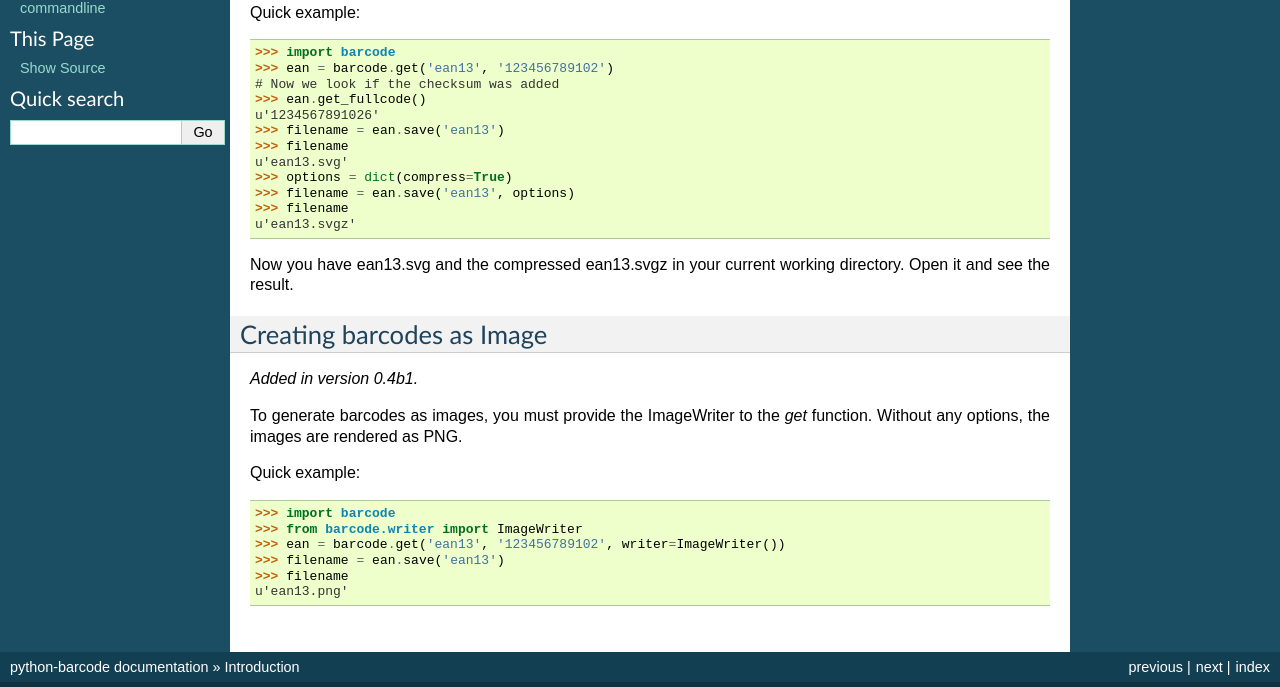
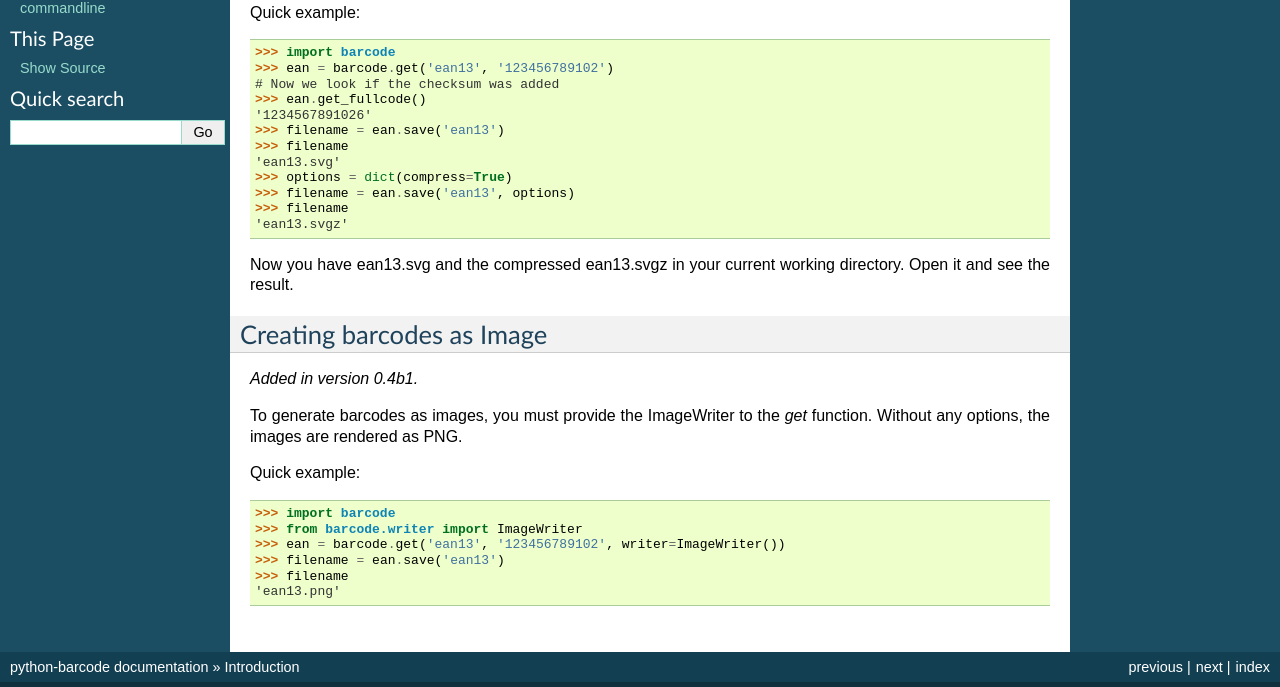
Before and after one commit to WhyNotHugo/python-barcode, a Sphinx documentation site: the page built from docs/barcode.rst, in a window 1280 px wide. Shown: the part 356-1043 px from the top of the page. Built offline with Sphinx 7.4.7, drawn with Linux system fonts in a browser that asks for light colours; the version number could not be read and is left out.

Commit message:
Remove needless unicode escapes

```diff
--- a/docs/barcode.rst
+++ b/docs/barcode.rst
@@ -27,14 +27,14 @@ Quick example::
     >>> ean = barcode.get('ean13', '123456789102')
     # Now we look if the checksum was added
     >>> ean.get_fullcode()
-    u'1234567891026'
+    '1234567891026'
     >>> filename = ean.save('ean13')
     >>> filename
-    u'ean13.svg'
+    'ean13.svg'
     >>> options = dict(compress=True)
     >>> filename = ean.save('ean13', options)
     >>> filename
-    u'ean13.svgz'
+    'ean13.svgz'
 
 Now you have ean13.svg and the compressed ean13.svgz in your current
 working directory. Open it and see the result.
@@ -55,4 +55,4 @@ Quick example::
     >>> ean = barcode.get('ean13', '123456789102', writer=ImageWriter())
     >>> filename = ean.save('ean13')
     >>> filename
-    u'ean13.png'
+    'ean13.png'
--- a/docs/conf.py
+++ b/docs/conf.py
@@ -176,8 +176,8 @@ htmlhelp_basename = 'pyBarcodedoc'
 # Grouping the document tree into LaTeX files. List of tuples
 # (source start file, target name, title, author, documentclass [howto/manual]).
 latex_documents = [
-  ('index', 'pyBarcode.tex', u'pyBarcode Documentation',
-   u'Thorsten Weimann', 'manual'),
+  ('index', 'pyBarcode.tex', 'pyBarcode Documentation',
+   'Thorsten Weimann', 'manual'),
 ]
 
 # The name of an image file (relative to this directory) to place at the top of
```
Also changed, not shown: README.rst (+9 -9 lines), 1 other file.
